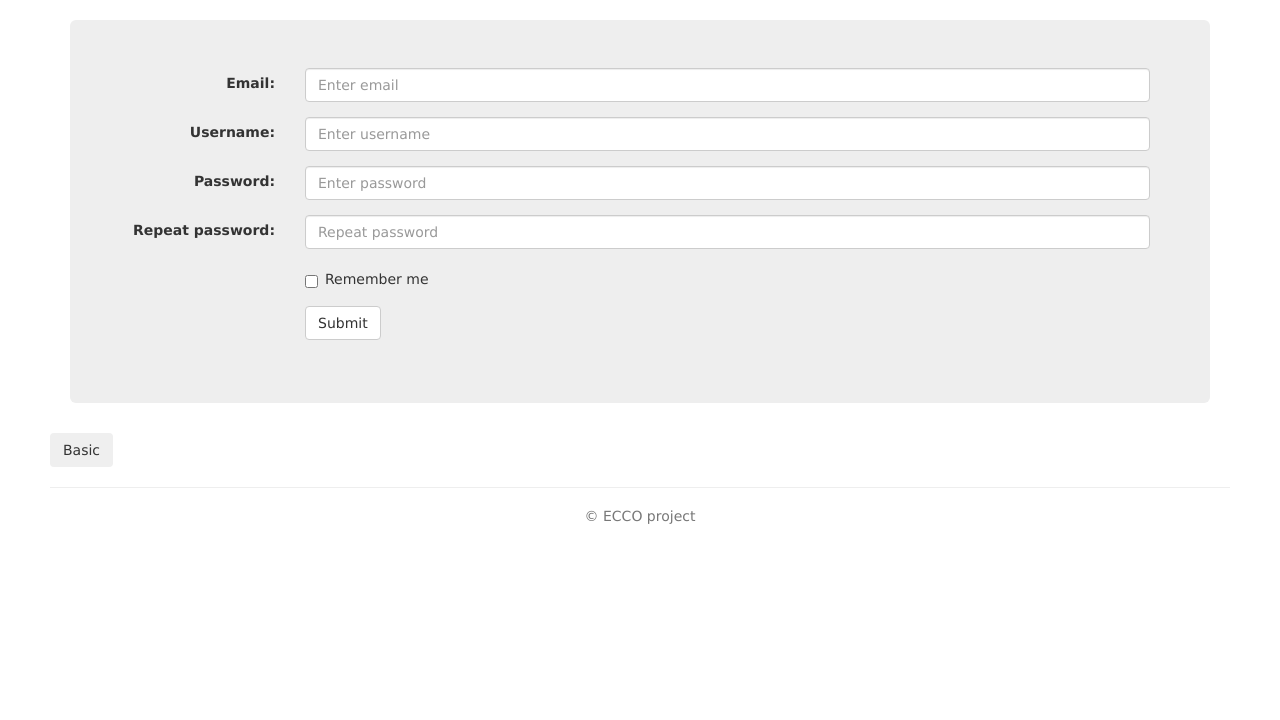
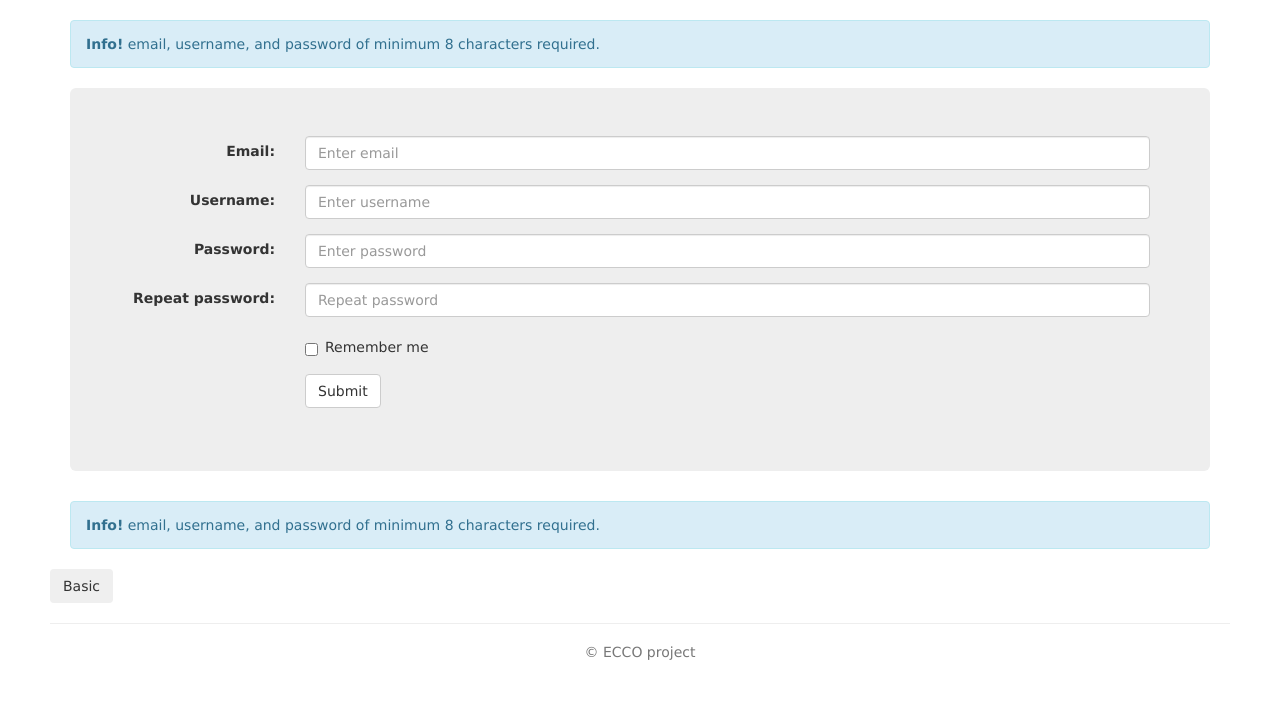
Before and after one commit to DandDevy/ECCO_OneStopShop_SpringApp, a Spring Boot app: page /registration in a window 1280 px wide. Shown: the part 222-942 px from the top of the page. Before the commit the page ends 746 px from the top, so only its background shows below. Run offline with Spring Boot 4, Linux system fonts and the light colour scheme.

Commit message:
trying to change the alerts on registration.

```diff
--- a/src/main/java/ecco/onestopshop/models/repositories/UserRepository.java
+++ b/src/main/java/ecco/onestopshop/models/repositories/UserRepository.java
@@ -9,4 +9,5 @@ import java.util.List;
 @Repository
 public interface UserRepository extends JpaRepository<User, Long> {
     List<User> findByEmailEquals(String em);
+
 }
--- a/src/main/resources/static/javascripts/javascript.js
+++ b/src/main/resources/static/javascripts/javascript.js
@@ -41,7 +41,7 @@ $(document).ready(function(){
         const pwdRepeat = $('#pwdRepeat').val();
         // if(safeUserRegistrationData(email,userName,pwd,pwdRepeat)){
         // safeUserRegistrationData(email,userName,pwd,pwdRepeat);
-        alert("email: " + email + "username: " + userName + " pwd: " + pwd + " pwdRepeat: " + pwdRepeat);
+        // alert("email: " + email + "username: " + userName + " pwd: " + pwd + " pwdRepeat: " + pwdRepeat);
 
         if(pwd !== pwdRepeat){
             // $(".registration-response").load("htmlLoads/differentPasswordDangerWarning.txt");
--- a/src/main/resources/static/register.js
+++ b/src/main/resources/static/javascripts/register.js
@@ -7,7 +7,7 @@ $(document).ready(function(){
         const pwdRepeat = $('#pwdRepeat').val();
         // if(safeUserRegistrationData(email,userName,pwd,pwdRepeat)){
         // safeUserRegistrationData(email,userName,pwd,pwdRepeat);
-        alert("email: " + email + "username: " + userName + " pwd: " + pwd + " pwdRepeat: " + pwdRepeat);
+        // alert("email: " + email + "username: " + userName + " pwd: " + pwd + " pwdRepeat: " + pwdRepeat);
 
         let dataToSend ={
             email: email,
@@ -22,6 +22,8 @@ $(document).ready(function(){
             data: JSON.stringify(dataToSend),
             success: (response) => writeResults(response)
 
+        }, function(data, status){
+            alert("Data: " + data + "\nStatus: " + status);
         });
     });
 
@@ -31,6 +33,6 @@ $(document).ready(function(){
         const pwd = $('#pwd').val();
         const pwdRepeat = $('#pwdRepeat').val();
 
-        alert("email: " + email + "username: " + userName + " pwd: " + pwd + " pwdRepeat: " + pwdRepeat);
+        // alert("email: " + email + "username: " + userName + " pwd: " + pwd + " pwdRepeat: " + pwdRepeat);
     }
 });
--- a/src/main/resources/templates/registration.html
+++ b/src/main/resources/templates/registration.html
@@ -57,7 +57,9 @@
         <!-- This is where the user gets their response loaded on their registration success or not -->
         <div class="container">
             <div class="registration-response">
-
+                <div class="alert alert-info">
+                    <strong>Info!</strong> email, username, and password of minimum 8 characters required.
+                </div>
             </div>
         </div>
 
@@ -112,7 +114,9 @@
         <div class="container">
             <div class="registration-response">
                 <!-- Default bootstrap alert -->
-
+                <div class="alert alert-info">
+                    <strong>Info!</strong> email, username, and password of minimum 8 characters required.
+                </div>
             </div>
         </div>
 
```
